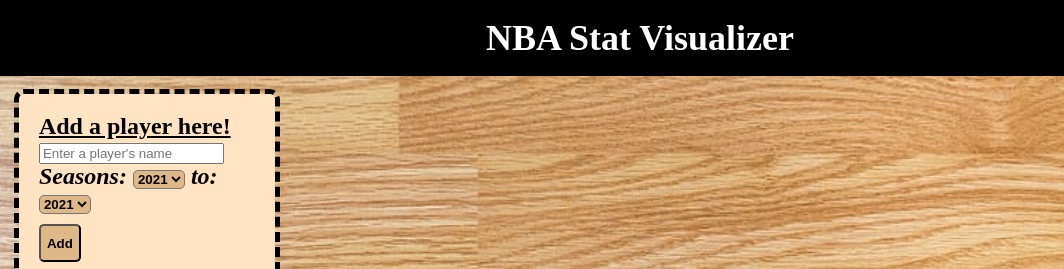
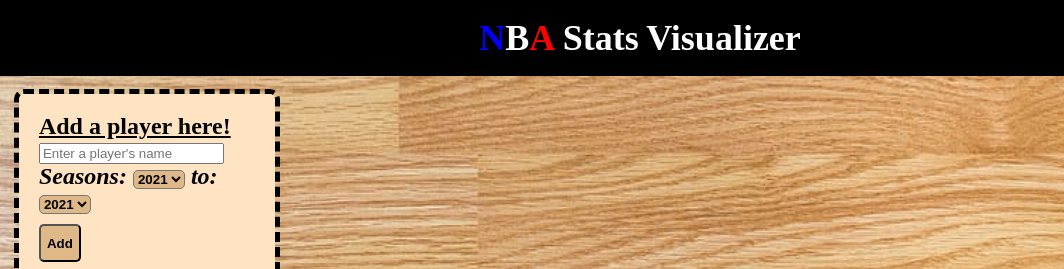
Before and after one commit to deli123/NBA-Stat-Visualizer, a website built with webpack: page index.html in a window 1280 px wide. Shown: the top 269 px of the page, 0-1064 px from the left. Built offline with nearby package versions, Linux system fonts and the light colour scheme.

Commit message:
add minor css fixes

```diff
--- a/index.html
+++ b/index.html
@@ -17,12 +17,18 @@
 <body>
   <header class="header">
     <div class="dummy"></div>
-      <h1>NBA Stat Visualizer</h1>
-      <ul class="header-list">
-        <li><a href="git"><img id="git-logo" src="./assets/images/github-logo-light.png"></a></li>
-        <li><a href="li"><img id="li-logo" src="./assets/images/LI-In-Bug.png"></a></li>
-        <li><a href="email"><img id="email-logo" src="./assets/images/email-icon.png"></a></li>
-      </ul>
+    <h1>
+      <p id="n">N</p>
+      <p id="b">B</p>
+      <p id="a">A</p>
+      <p>Stats</p>
+      <p>Visualizer</p>
+    </h1>
+    <ul class="header-list">
+      <li><a href="git"><img id="git-logo" src="./assets/images/github-logo-light.png"></a></li>
+      <li><a href="li"><img id="li-logo" src="./assets/images/LI-In-Bug.png"></a></li>
+      <li><a href="email"><img id="email-logo" src="./assets/images/email-icon.png"></a></li>
+    </ul>
   </header>
 
   <div class="sidebar">
--- a/src/styles/header.css
+++ b/src/styles/header.css
@@ -42,3 +42,22 @@
 #git-logo {
   padding-right: 4px;
 }
+
+p {
+  margin-left: 7.5px;
+}
+
+#n {
+  color: blue;
+  margin: 0;
+}
+
+#b {
+  color: white;
+  margin: 0;
+}
+
+#a {
+  color: red;
+  margin: 0;
+}
--- a/src/styles/sidebar.css
+++ b/src/styles/sidebar.css
@@ -35,12 +35,12 @@
   border-radius: 5px;
   width: 95%;
   height: 72.5%;
+  font-style: initial;
 }
 
 .players-container h2 {
   text-decoration: underline;
-  font-style: initial;
-  margin: 5px;
+  padding-bottom: 5px;
 }
 
 input[type="submit"],
```
